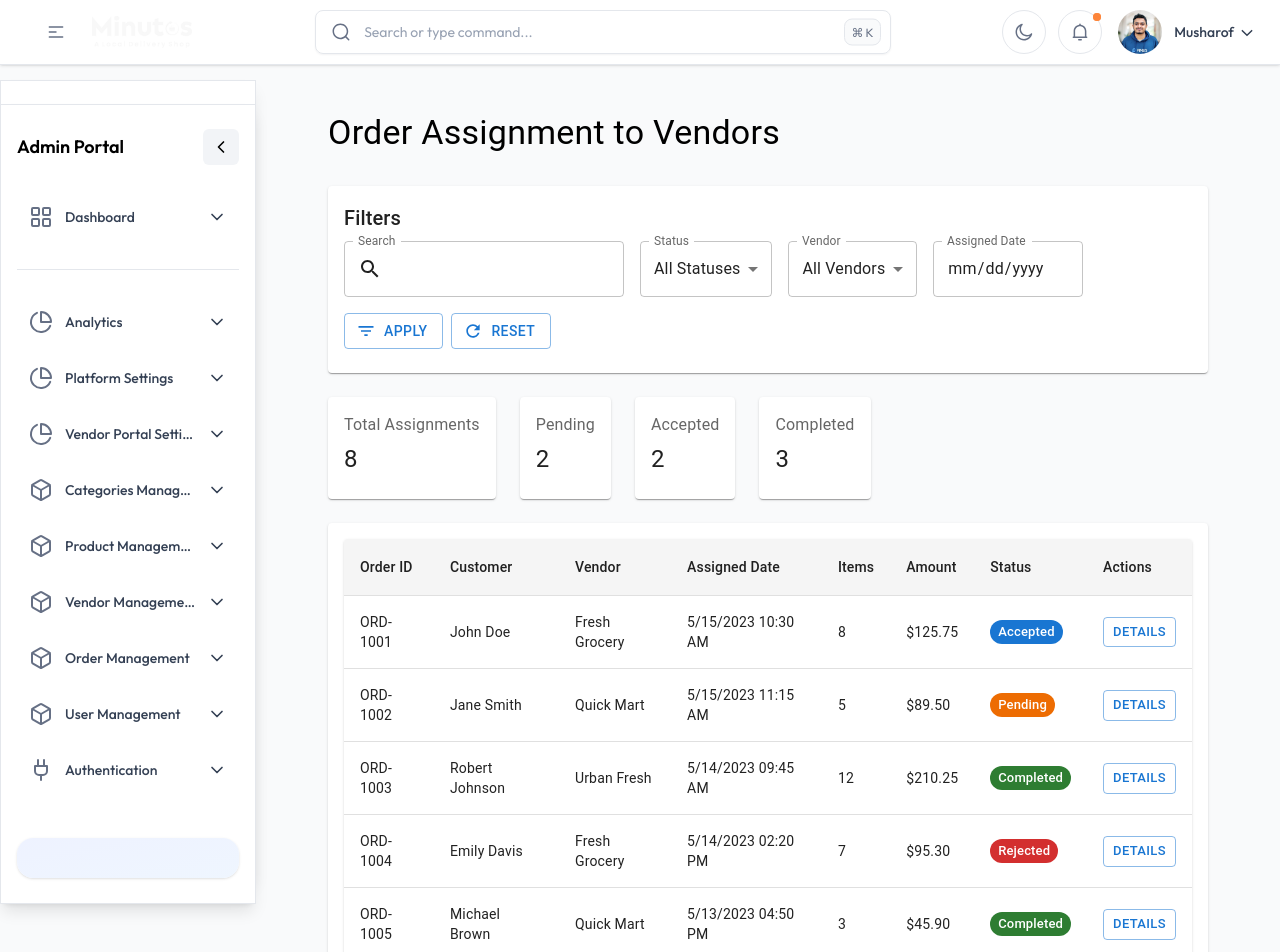
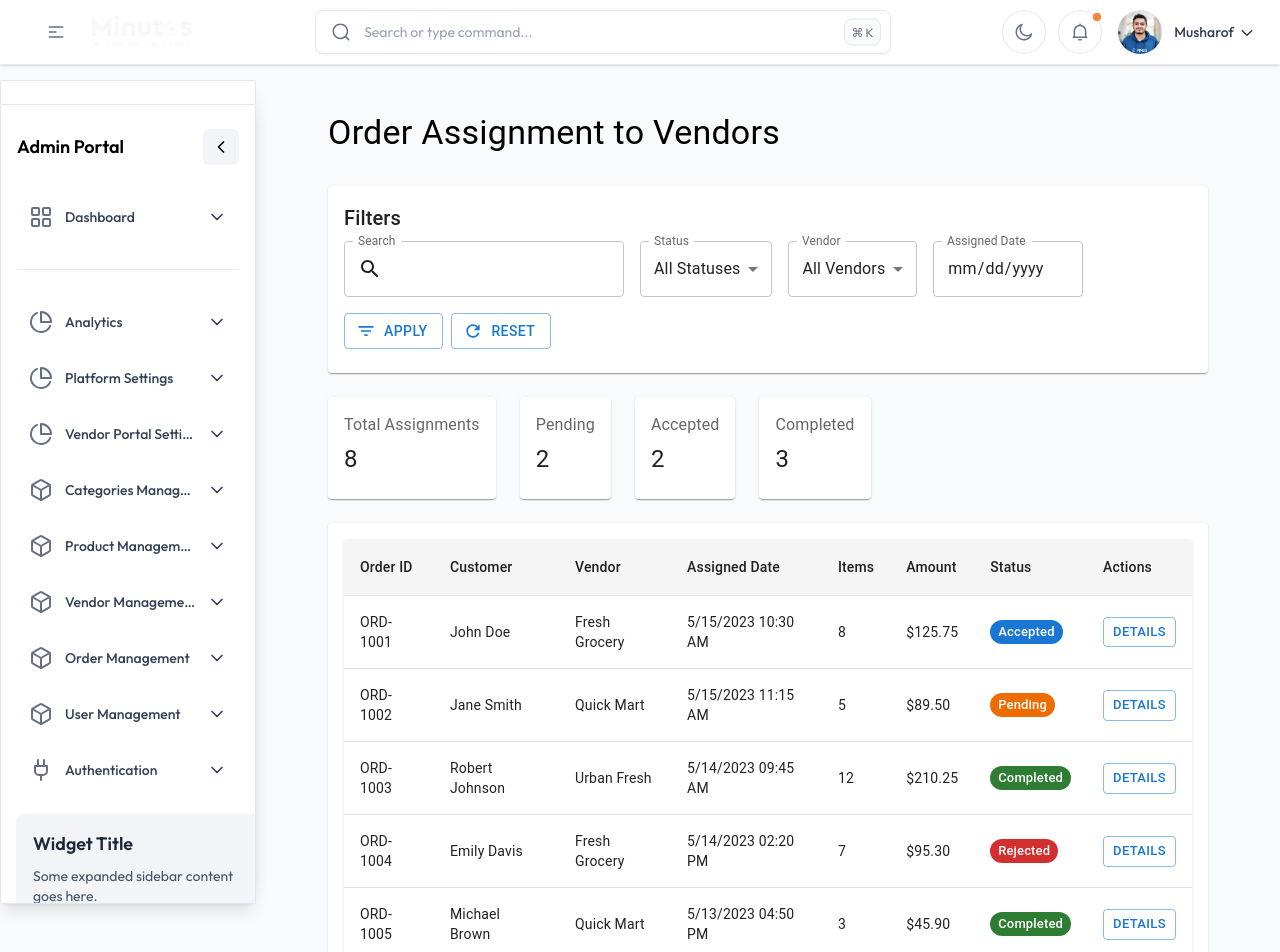
Before and after one commit to karantec/AdminVendorDashboard, a React (Vite) app: page /ShowOrderAssignmentToVendor in a window 1280 px wide. Shown: the top 952 px of the page. Built offline with nearby package versions, Linux system fonts and the light colour scheme.

Commit message:
icon issue fixed

```diff
--- a/src/components/ecommerce/MonthlyTarget.jsx
+++ b/src/components/ecommerce/MonthlyTarget.jsx
@@ -2,7 +2,7 @@ import Chart from "react-apexcharts";
 import { useState } from "react";
 import { Dropdown } from "../ui/dropdown/Dropdown";
 import { DropdownItem } from "../ui/dropdown/DropdownItem";
-import { BiArrowFromBottom, BiArrowToTop, BiArrowFromTop } from "react-icons/bi";
+import { BiArrowFromBottom, BiArrowToTop, BiArrowFromTop, BiDotsHorizontalRounded } from "react-icons/bi";
 
 export default function MonthlyTarget() {
   const series = [75.55];
@@ -73,7 +73,7 @@ export default function MonthlyTarget() {
           </div>
           <div className="relative inline-block">
             <button className="dropdown-toggle" onClick={toggleDropdown}>
-              <MoreDotIcon className="text-gray-400 hover:text-gray-700 dark:hover:text-gray-300 size-6" />
+              <BiDotsHorizontalRounded className="text-gray-400 hover:text-gray-700 dark:hover:text-gray-300 size-6" />
             </button>
             <Dropdown isOpen={isOpen} onClose={closeDropdown} className="w-40 p-2">
               <DropdownItem
--- a/src/layout/SidebarWidget.jsx
+++ b/src/layout/SidebarWidget.jsx
@@ -7,23 +7,21 @@ export default function SidebarWidget() {
   const isVisible = isExpanded || isHovered || isMobileOpen;
 
   return (
-    <div
-      className={`
-        mx-auto mt-6 mb-6 w-full
-        rounded-2xl bg-gradient-to-br from-indigo-50 to-blue-50
-        px-4 py-5 text-center shadow-sm transition-all duration-300
-        dark:from-gray-800 dark:to-gray-900
-        ${!isVisible ? "max-w-12 p-2" : "max-w-60"}
-      `}>
-
-      {/* Responsive styles */}
-      <style jsx>{`
-        @media (max-width: 1024px) {
-          .max-w-12 {
-            display: none;
-          }
-        }
-      `}</style>
+    <div className={`transition-all duration-300 ${isVisible ? "w-64" : "w-20"}`}>
+      <div className="p-4 bg-gray-100 dark:bg-gray-800 rounded-lg shadow">
+        {isVisible ? (
+          <div>
+            <h2 className="text-lg font-semibold text-gray-800 dark:text-white">Widget Title</h2>
+            <p className="mt-2 text-sm text-gray-600 dark:text-gray-300">
+              Some expanded sidebar content goes here.
+            </p>
+          </div>
+        ) : (
+          <div className="flex justify-center items-center h-full">
+            <span className="text-gray-500 dark:text-gray-400">⋮</span>
+          </div>
+        )}
+      </div>
     </div>
   );
 }
```
